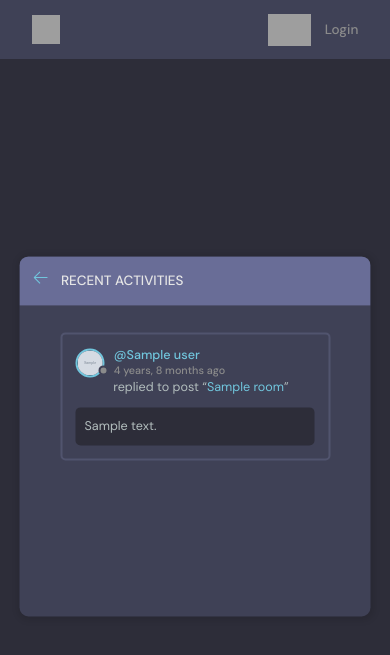
After one commit to PiyushP2003/studybud, a Django app: template studybud/base/templates/base/activity.html in a window 390 px wide. The commit adds this page. Shown: the top 655 px of the page. Run offline with Django 5.2, Linux system fonts and the light colour scheme; the template is opened without the code that fills it: most values are stand-ins (such as "Sample title", 1, 10 or a date in 2020); grey boxes marked "Sample" are stand-in pictures; grey boxes are pictures that could not be loaded.

Commit message:
Mobile Responsiveness

```diff
--- /dev/null
+++ b/studybud/base/templates/base/activity.html
@@ -0,0 +1,64 @@
+{% extends 'main.html' %}
+
+{% block content %}
+<main class="layout">
+  <div class="container">
+    <div class="layout__box">
+      <div class="layout__boxHeader">
+        <div class="layout__boxTitle">
+          <a href="{% url 'home' %}">
+            <svg version="1.1" xmlns="http://www.w3.org/2000/svg" width="32" height="32" viewBox="0 0 32 32">
+              <title>arrow-left</title>
+              <path
+                d="M13.723 2.286l-13.723 13.714 13.719 13.714 1.616-1.611-10.96-10.96h27.625v-2.286h-27.625l10.965-10.965-1.616-1.607z">
+              </path>
+              </path>
+            </svg>
+          </a>
+          <h3>Recent Activities</h3>
+        </div>
+      </div>
+
+      <div class="activities-page layout__body">
+
+        {% for message in room_messages %}
+        <div class="activities__box">
+          <div class="activities__boxHeader roomListRoom__header">
+            <a href="{% url 'user-profile' message.user.id %}" class="roomListRoom__author">
+              <div class="avatar avatar--small">
+                <img src="{{message.user.avatar.url}}" />
+              </div>
+              <p>
+                @{{message.user}}
+                <span>{{message.created|timesince}} ago</span>
+              </p>
+            </a>
+
+            {% if request.user == message.user %}
+            <div class="roomListRoom__actions">
+              <a href="{% url 'delete-message' message.id %}">
+                <svg version="1.1" xmlns="http://www.w3.org/2000/svg" width="32" height="32" viewBox="0 0 32 32">
+                  <title>remove</title>
+                  <path
+                    d="M27.314 6.019l-1.333-1.333-9.98 9.981-9.981-9.981-1.333 1.333 9.981 9.981-9.981 9.98 1.333 1.333 9.981-9.98 9.98 9.98 1.333-1.333-9.98-9.98 9.98-9.981z">
+                  </path>
+                </svg>
+              </a>
+            </div>
+            {% endif %}
+
+          </div>
+          <div class="activities__boxContent">
+            <p>replied to post “<a href="{% url 'room' message.room.id %}">{{message.room}}</a>”</p>
+            <div class="activities__boxRoomContent">
+              {{message.body}}
+            </div>
+          </div>
+        </div>
+        {% endfor %}
+
+      </div>
+    </div>
+  </div>
+</main>
+{% endblock content %}
--- a/studybud/base/templates/base/topics_component.html
+++ b/studybud/base/templates/base/topics_component.html
@@ -13,7 +13,7 @@
       {% endfor %}
 
     </ul>
-    <a class="btn btn--link" href="topics.html">
+    <a class="btn btn--link" href="{% url 'topics' %}">
       More
       <svg version="1.1" xmlns="http://www.w3.org/2000/svg" width="32" height="32" viewBox="0 0 32 32">
         <title>chevron-down</title>
--- a/studybud/base/urls.py
+++ b/studybud/base/urls.py
@@ -19,6 +19,10 @@ urlpatterns = [
     path('delete-message/<str:pk>/', views.deleteMessage, name="delete-message"),
 
     path('update-user/', views.updateUser, name="update-user"),
+    path('topics/', views.topicsPage, name="topics"),
+    path('activity/', views.activityPage, name="activity"),
+
+
 
 
 
```
Also changed, not shown: studybud/base/templates/base/home.html (+4 -4 lines), studybud/base/templates/base/topics.html (added, +50 -0 lines), studybud/base/views.py (+12 -1 lines).
